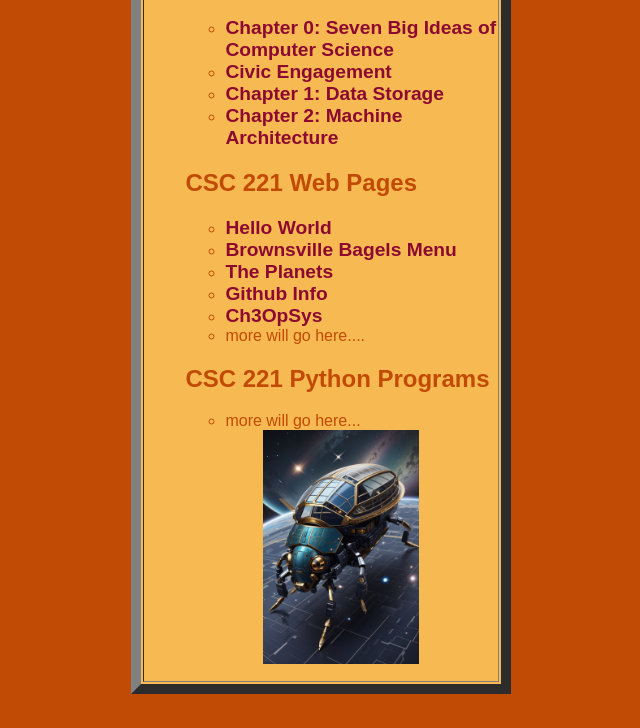
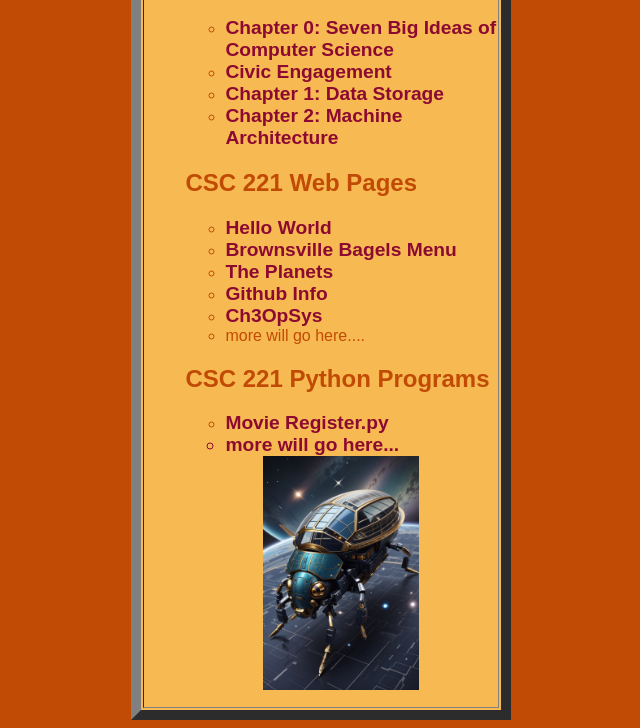
Before and after one commit to arashtajalli-pvcc/arashtajalli-pvcc.github.io, a plain HTML site: page index.html in a window 1280 px wide. Shown: the part 183-911 px from the top of the page, without its empty margins (319-959 px from the left). Before the commit the page ends 885 px from the top, so only its background shows below. Drawn offline with Linux system fonts and the light colour scheme.

Commit message:
Update index.html

```diff
--- a/index.html
+++ b/index.html
@@ -61,6 +61,7 @@
 
             <h2>CSC 221 Python Programs</h2>
             <ul>
+                    <li><a href="tickets.py"> Movie Register.py </li>
                     <li>more will go here...</li>
             </ul>
 
```
